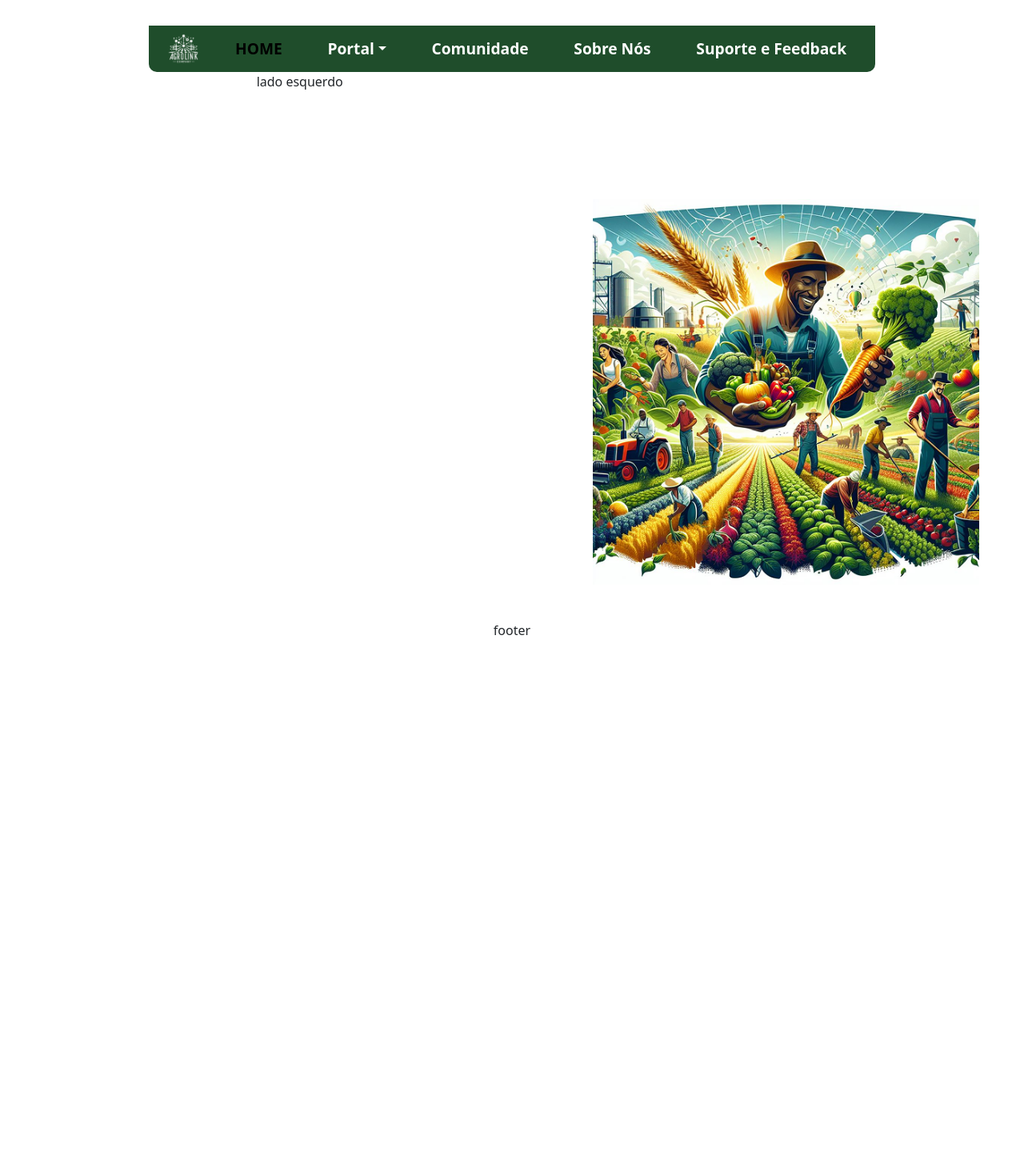
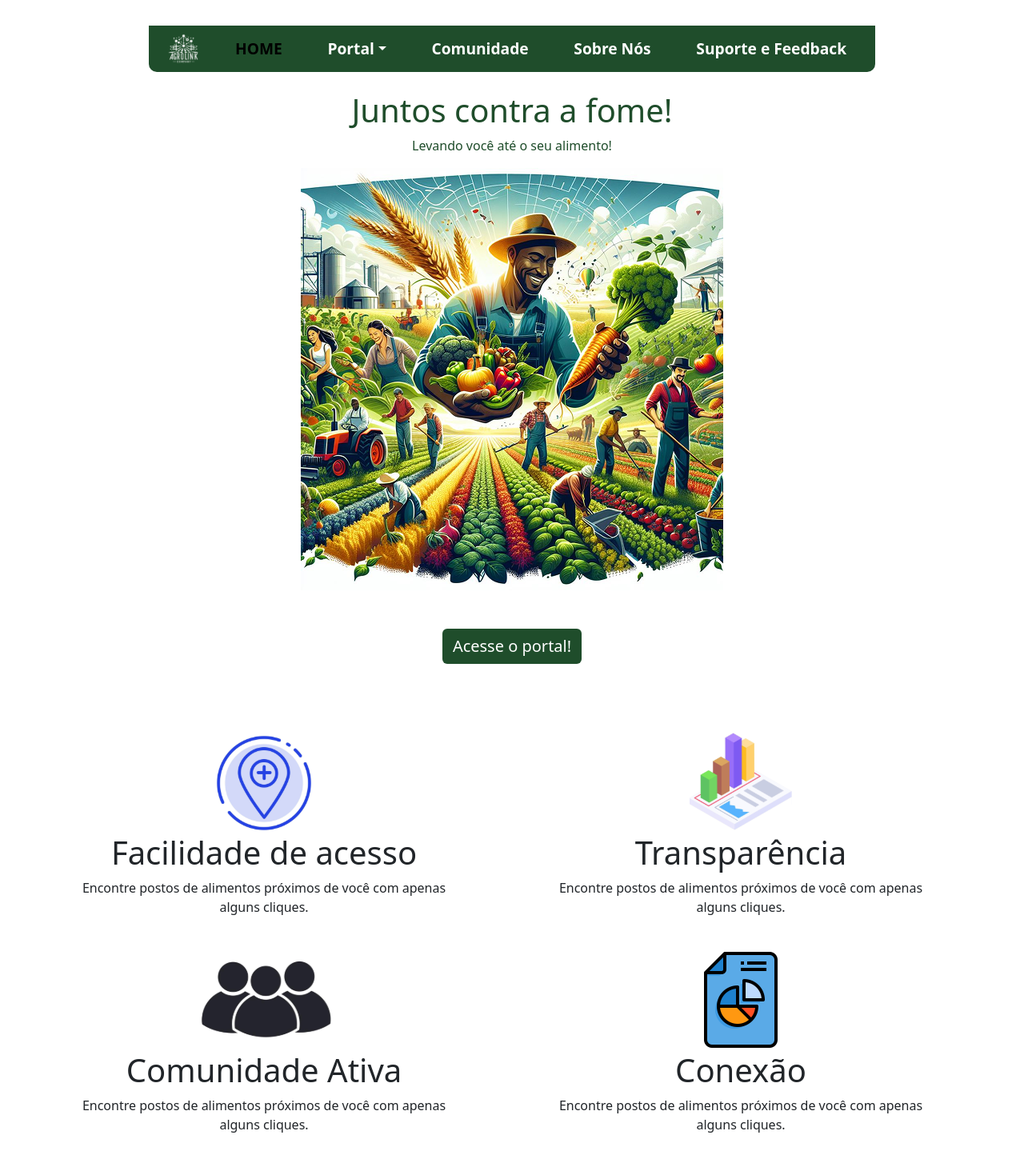
Before and after one commit to MiguelosAguialos/AgroLink, a React (Vite) app: page / in a window 1280 px wide. Shown: the top 1454 px of the page at 80% size. Before the commit the page ends 946 px from the top, so only its background shows below. Built offline with nearby package versions, Linux system fonts and the light colour scheme.

Commit message:
feat: making desktop home screen

```diff
--- a/src/App.css
+++ b/src/App.css
@@ -4,17 +4,17 @@
   box-sizing: border-box;
 }
 
+body {
+  height: 100vh;
+}
+
 :root {
-  --green-schema-color: #1F4D2B;
-  --white-schema-color: #FFFFFF;
+  --green-schema-color: #1f4d2b;
+  --white-schema-color: #ffffff;
+  --black-schema-color: #121212;
 }
 
 @media (max-width: 992px) {
-
-  body {
-    height: 100vh;
-  }
-
   .logo--header {
     height: 20vw;
   }
@@ -23,9 +23,9 @@
     color: var(--green-schema-color);
   }
 
-  .main--top--mobile .btn{
+  .main--top--mobile .btn {
     background-color: var(--green-schema-color);
-    color:  var(--white-schema-color);
+    color: var(--white-schema-color);
     font-size: 5vw;
   }
 
@@ -45,7 +45,7 @@
     border-radius: 0 0 10px 10px;
     margin-left: 12vw;
     margin-right: 12vw;
-    background-color: #1F4D2B;
+    background-color: #1f4d2b;
     height: 58px;
   }
 
@@ -90,7 +90,7 @@
     font-size: 12px;
   }
 
-  nav .dropdown:hover>ul {
+  nav .dropdown:hover > ul {
     opacity: 1;
     top: 100%;
     visibility: visible;
@@ -102,7 +102,7 @@
     visibility: hidden;
   }
 
-  nav .dropdown .dropdown:hover>ul {
+  nav .dropdown .dropdown:hover > ul {
     opacity: 1;
     top: 0;
     left: -100%;
@@ -114,4 +114,13 @@
     height: 100vh;
   }
 
+  .main--top {
+    color: var(--green-schema-color);
+  }
+
+  .main--top .btn {
+    background-color: var(--green-schema-color);
+    color: var(--white-schema-color);
+    font-size: 20px;
+  }
 }
--- a/src/App.jsx
+++ b/src/App.jsx
@@ -2,36 +2,40 @@ import { useState } from "react";
 import agrolinkLogoFundoVerde from "./assets/logo fundo verde.svg";
 import agrolinkLogoFundoBranco from "./assets/logo fundo branco.svg";
 import firstImage from "./assets/First Image.png";
-import conexao from "./assets/conexao.svg"
-import facilidadeDeAcesso from "./assets/facilidade de acesso.svg"
-import comunidadeAtiva from "./assets/comunidade ativa.svg"
-import transparencia from "./assets/transparencia.svg"
+import conexao from "./assets/conexao.svg";
+import facilidadeDeAcesso from "./assets/facilidade de acesso.svg";
+import comunidadeAtiva from "./assets/comunidade ativa.svg";
+import transparencia from "./assets/transparencia.svg";
 import "./App.css";
 import HomeCard from "./components/home-card/HomeCard";
 
 function App() {
   const cardsData = [
     {
-      "image": facilidadeDeAcesso,
-      "title": "Facilidade de acesso",
-      "description": "Encontre postos de alimentos próximos de você com apenas alguns cliques."
+      image: facilidadeDeAcesso,
+      title: "Facilidade de acesso",
+      description:
+        "Encontre postos de alimentos próximos de você com apenas alguns cliques.",
     },
     {
-      "image": comunidadeAtiva,
-      "title": "Comunidade Ativa",
-      "description": "Encontre postos de alimentos próximos de você com apenas alguns cliques."
+      image: comunidadeAtiva,
+      title: "Comunidade Ativa",
+      description:
+        "Encontre postos de alimentos próximos de você com apenas alguns cliques.",
     },
     {
-      "image": transparencia,
-      "title": "Transparência",
-      "description": "Encontre postos de alimentos próximos de você com apenas alguns cliques."
+      image: transparencia,
+      title: "Transparência",
+      description:
+        "Encontre postos de alimentos próximos de você com apenas alguns cliques.",
     },
     {
-      "image": conexao,
-      "title": "Conexão",
-      "description": "Encontre postos de alimentos próximos de você com apenas alguns cliques."
+      image: conexao,
+      title: "Conexão",
+      description:
+        "Encontre postos de alimentos próximos de você com apenas alguns cliques.",
     },
-  ]
+  ];
 
   return (
     <body>
@@ -67,16 +71,33 @@ function App() {
               </a>
             </li>
             <li className="nav-item dropdown">
-              <a href="#" id="dropdownMenuButton" data-bs-toggle="dropdown" aria-expanded="false" className="nav-link dropdown-toggle">
+              <a
+                href="#"
+                id="dropdownMenuButton"
+                data-bs-toggle="dropdown"
+                aria-expanded="false"
+                className="nav-link dropdown-toggle"
+              >
                 Portal
               </a>
-              <ul className="dropdown-menu" aria-labelledby="dropdownMenuButton">
-                <li><a className="dropdown-item" href="#">Doador</a></li>
-                <li><a className="dropdown-item" href="#">Consumidor</a></li>
+              <ul
+                className="dropdown-menu"
+                aria-labelledby="dropdownMenuButton"
+              >
+                <li>
+                  <a className="dropdown-item" href="#">
+                    Doador
+                  </a>
+                </li>
+                <li>
+                  <a className="dropdown-item" href="#">
+                    Consumidor
+                  </a>
+                </li>
               </ul>
             </li>
             <li class="nav-item">
-              <a class="nav-link" href="">
+              <a class="nav-link" href="#comunidade">
                 Comunidade
               </a>
             </li>
@@ -100,21 +121,53 @@ function App() {
           <h1>Juntos contra a fome!</h1>
           <p>Levando você até o seu alimento!</p>
           <button class="btn">Acesse o portal!</button>
-            <div class="main--cards--mobile container-fluid d-flex flex-column align-items-center">
+          <div
+            id="comunidade"
+            class="main--cards--mobile container-fluid d-flex flex-column align-items-center"
+          >
             {cardsData.map((card) => (
-              <HomeCard image={card.image} title={card.title} description={card.description} />
+              <HomeCard
+                image={card.image}
+                title={card.title}
+                description={card.description}
+              />
             ))}
           </div>
         </section>
         {/* Seção para desktop */}
-        <section class="main--top d-none d-lg-flex row text-center">
-          <div class="col">lado esquerdo</div>
-          <div class="col-5 d-flex align-items-center">
+        <section class="main--top pt-4 d-none d-lg-flex flex-column align-items-center text-center">
+          <h1>Juntos contra a fome!</h1>
+          <p>Levando você até o seu alimento!</p>
           <img src={firstImage} class="img-fluid" alt="" />
+          <div class="d-flex justify-content-center">
+            <button class="btn mt-5">Acesse o portal!</button>
+          </div>
+        </section>
+        <section id="comunidade" class="container-fluid d-none d-lg-flex row">
+          <div class="col text-center">
+            {cardsData.map((card, index) =>
+              index + 1 <= cardsData.length / 2 ? (
+                <HomeCard
+                  image={card.image}
+                  title={card.title}
+                  description={card.description}
+                />
+              ) : null
+            )}
+          </div>
+          <div class="col text-center">
+            {cardsData.map((card, index) =>
+              index + 1 > cardsData.length / 2 ? (
+                <HomeCard
+                  image={card.image}
+                  title={card.title}
+                  description={card.description}
+                />
+              ) : null
+            )}
           </div>
         </section>
       </main>
-      <footer class="sticky-bottom">footer</footer>
     </body>
   );
 }
--- a/src/components/home-card/HomeCard.css
+++ b/src/components/home-card/HomeCard.css
@@ -9,3 +9,9 @@ div {
 p {
   width: 80%;
 }
+
+@media (min-width: 992px) {
+  img {
+    height: 10vw;
+  }
+}
```
Lines whose indentation alone changed are shown as unchanged.
